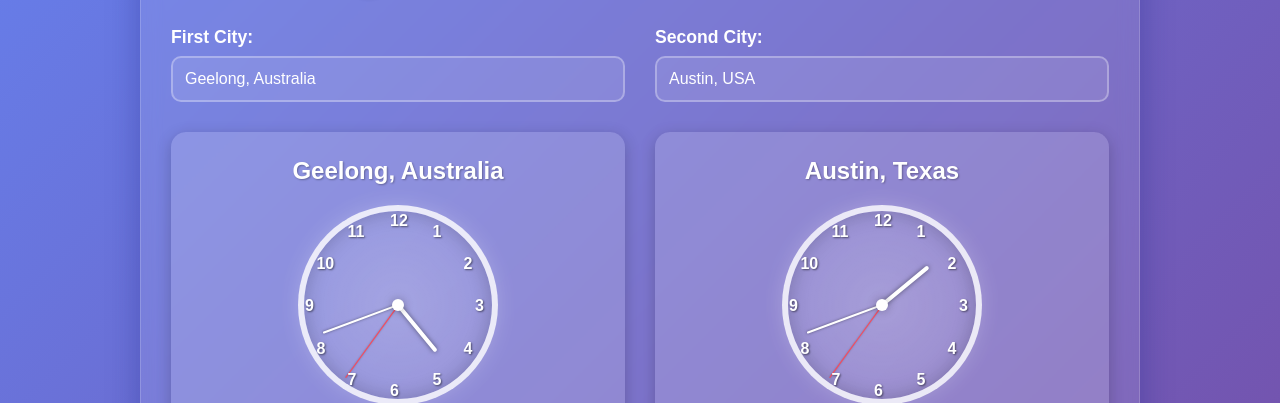
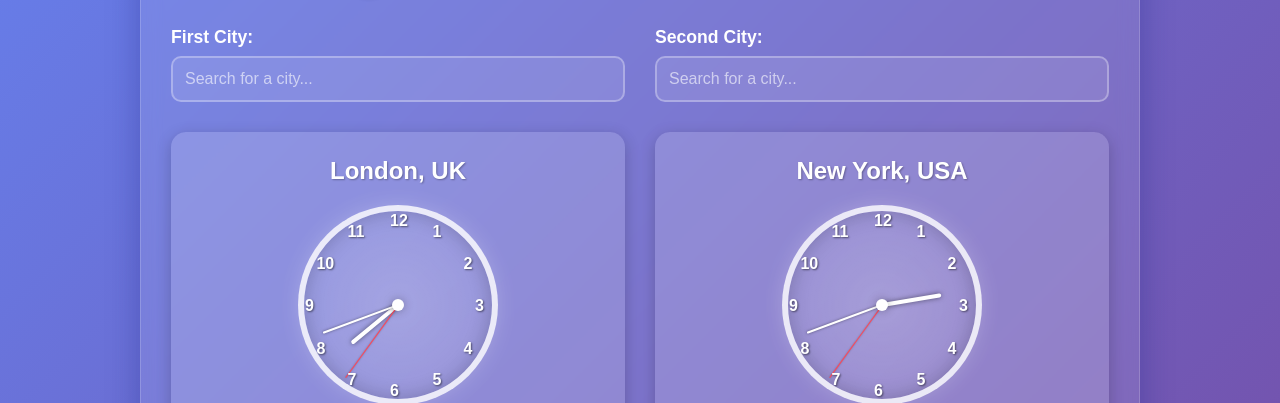
Before and after one commit to gripper36/Global-Time-Zone-Converter, a plain HTML site: page index.html in a window 1280 px wide. Shown: the part 101-504 px from the top of the page. Drawn offline with Linux system fonts and the light colour scheme.

Commit message:
Update index.html

```diff
--- a/index.html
+++ b/index.html
@@ -321,7 +321,7 @@
 
         <div class="cities-container">
             <div class="city-block">
-                <div class="city-name" id="city1Name">Geelong, Australia</div>
+                <div class="city-name" id="city1Name">Select City 1</div>
                 <div class="clock-container">
                     <div class="clock" id="clock1">
                         <div class="clock-center"></div>
@@ -335,7 +335,7 @@
             </div>
 
             <div class="city-block">
-                <div class="city-name" id="city2Name">Austin, Texas</div>
+                <div class="city-name" id="city2Name">Select City 2</div>
                 <div class="clock-container">
                     <div class="clock" id="clock2">
                         <div class="clock-center"></div>
@@ -462,8 +462,8 @@
         ];
 
         let selectedCities = {
-            city1: cities.find(c => c.name === "Geelong"),
-            city2: cities.find(c => c.name === "Austin")
+            city1: cities.find(c => c.name === "London"),
+            city2: cities.find(c => c.name === "New York")
         };
 
         function filterCities(query) {
@@ -685,9 +685,13 @@
         document.getElementById('city1Search').addEventListener('input', () => showSuggestions('city1Search', 'city1Suggestions', 'city1'));
         document.getElementById('city2Search').addEventListener('input', () => showSuggestions('city2Search', 'city2Suggestions', 'city2'));
 
-        // Initialize search fields with default cities
-        document.getElementById('city1Search').value = `${selectedCities.city1.name}, ${selectedCities.city1.country}`;
-        document.getElementById('city2Search').value = `${selectedCities.city2.name}, ${selectedCities.city2.country}`;
+        // Initialize search fields with empty placeholders
+        document.getElementById('city1Search').value = "";
+        document.getElementById('city2Search').value = "";
+
+        // Set default city names
+        document.getElementById('city1Name').textContent = `${selectedCities.city1.name}, ${selectedCities.city1.country}`;
+        document.getElementById('city2Name').textContent = `${selectedCities.city2.name}, ${selectedCities.city2.country}`;
 
         // Hide suggestions when clicking outside
         document.addEventListener('click', (e) => {
```
